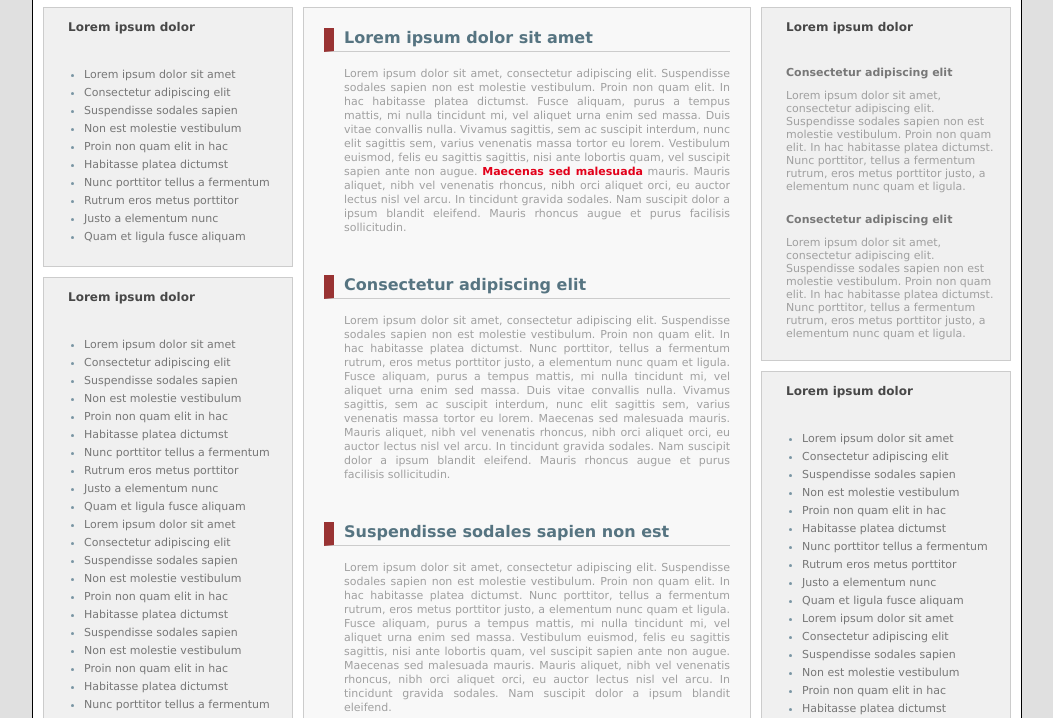
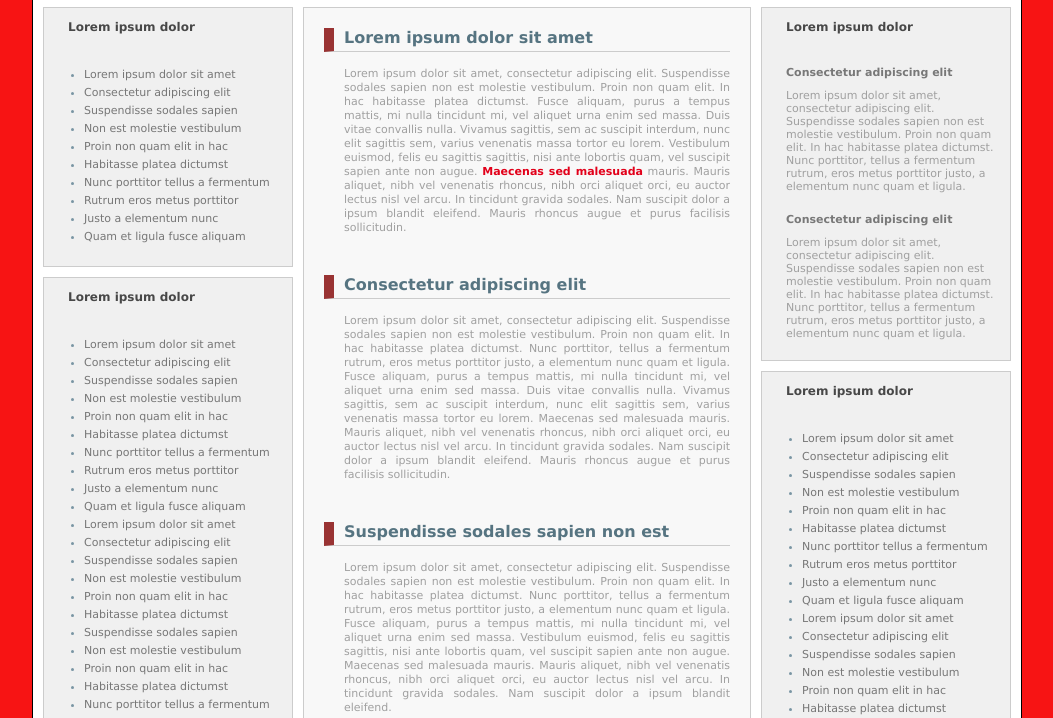
Before and after one commit to BartekSter/htmlcss, a plain HTML site: page css+html/index.htm in a window 1280 px wide. Shown: the part 314-1032 px from the top of the page, without its empty margins (113-1166 px from the left). Drawn offline with Linux system fonts and the light colour scheme.

Commit message:
zmiana koloru tła na czerwony

```diff
--- a/css+html/style.css
+++ b/css+html/style.css
@@ -1,5 +1,5 @@
 html {
-		background-color: #e0e0e0;
+		background-color: #f71414;
 		font-family: verdana, tahoma, arial;
 		margin: 0;
 		padding: 0;
```
